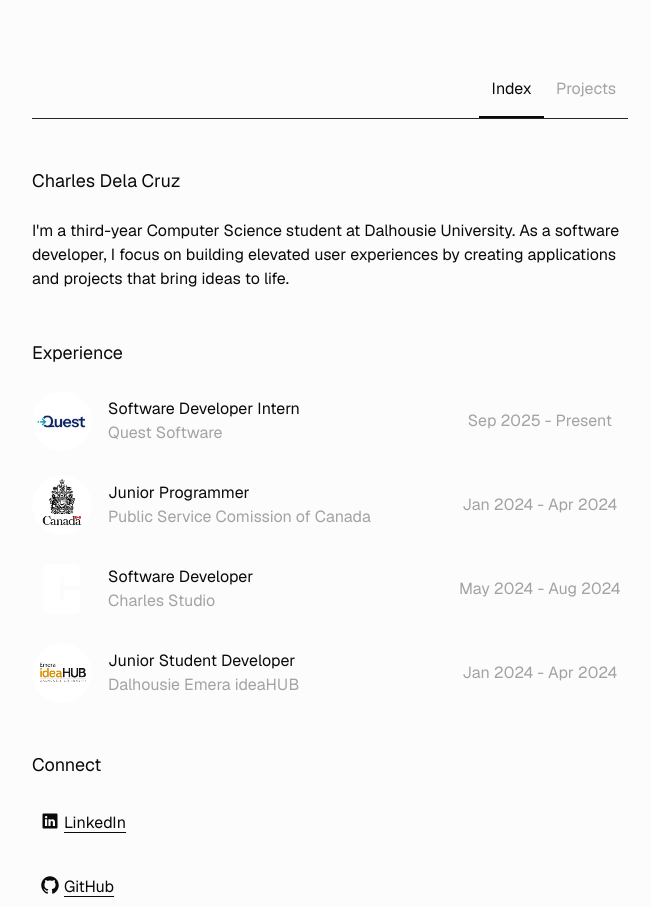
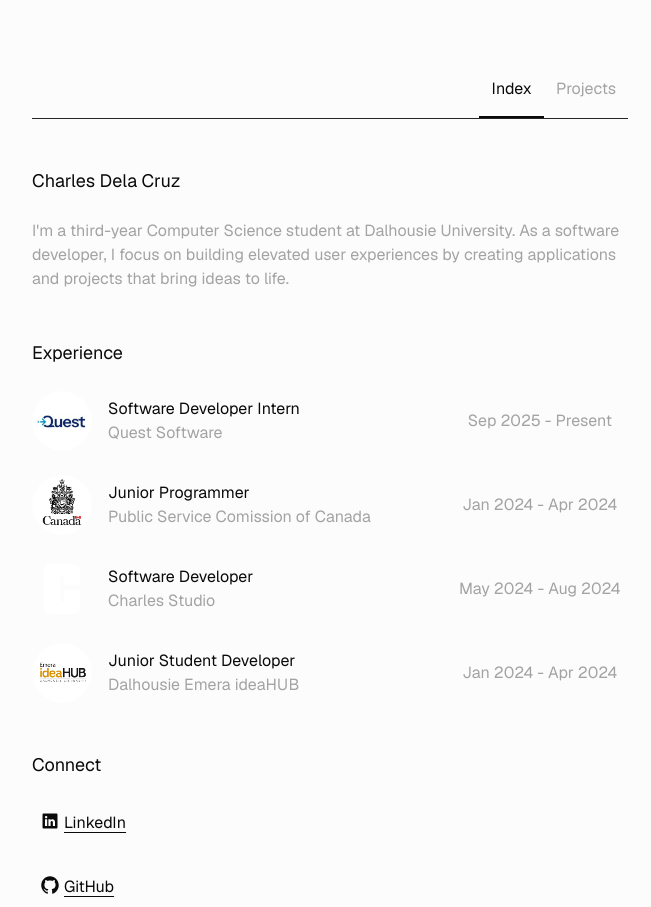
Before and after one commit to cdemzy/portfolio, a Next.js app: page / in a window 1280 px wide. Shown: the whole page, without its empty margins (310-961 px from the left). Built offline with nearby package versions, Linux system fonts and the light colour scheme.

Commit message:
style: refine global CSS variables and update Intro component for consistent secondary color usage

```diff
--- a/app/components/Intro.tsx
+++ b/app/components/Intro.tsx
@@ -4,7 +4,7 @@ export default function Intro() {
   return (
     <section className="index-section" id="Intro">
       <h1>Charles Dela Cruz</h1>
-      <article className="text-secondary">
+      <article className="text-secondary-foreground dark:text-foreground-dark">
         <p className="textbase">
           I'm a third-year Computer Science student at Dalhousie University.
           As a software developer, I focus on building elevated user experiences by creating applications and projects that bring ideas to life.
--- a/app/globals.css
+++ b/app/globals.css
@@ -3,11 +3,11 @@
 :root {
   --background: #fcfcfc;
   --foreground: #0a0a0a;
-  --secondary-foreground: #;
+  --secondary-foreground: #737373;
   --secondary-bg: #ebebeb;
 
   --border: #262626;
-  --foreground-dark: #a3a3a3;
+  --secondary-foreground-dark: #a3a3a3;
   --secondary-bg-dark: #212121;
 }
 
@@ -15,9 +15,9 @@
   --color-background: var(--background);
   --color-foreground: var(--foreground);
   --color-secondary-bg: var(--secondary-bg);
-  --color-secondary-foreground: var(--foreground-dark);
+  --color-secondary-foreground: var(--secondary-foreground-dark);
 
-  --foreground-dark: var(--secondary);
+  --secondary-foreground-dark: var(--secondary);
   --color-border: var(--border);
   --color-secondary-bg-dark: var(--secondary-bg-dark);
 
```
